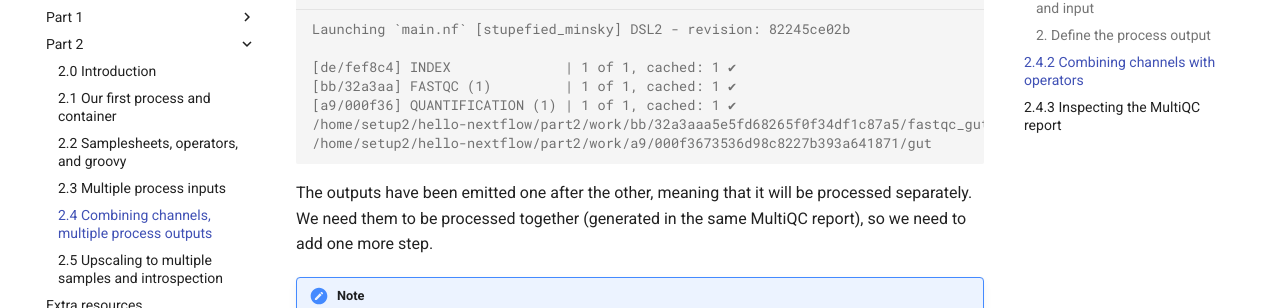
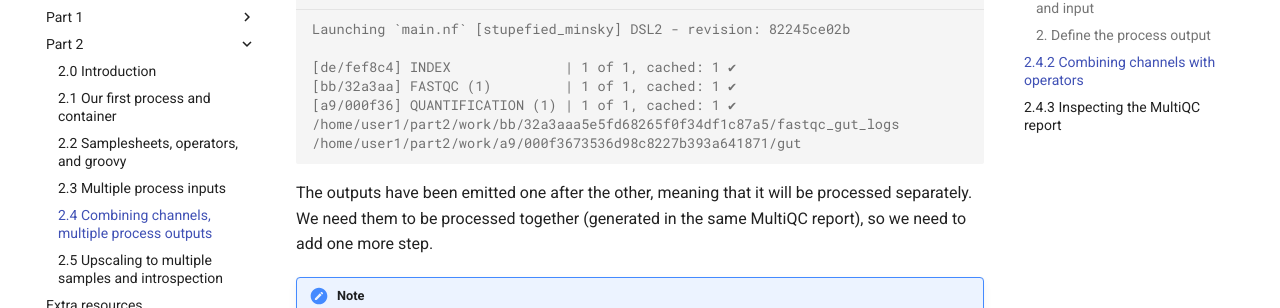
Before and after one commit to Sydney-Informatics-Hub/hello-nextflow, an MkDocs documentation site: the page built from docs/part2/04_multiqc.md, in a window 1280 px wide and 1400 px high, scrolled down 4653 px. Shown: the part 145-453 px from the top of the window. Built offline with MkDocs 1.6.1 and Material for MkDocs 9.7.7, drawn with Linux system fonts in a browser that asks for light colours; comment, search, counter and statistics services are not loaded; some of the changed text lies outside the part shown.

Commit message:
typos, small edits

````diff
--- a/docs/part2/04_multiqc.md
+++ b/docs/part2/04_multiqc.md
@@ -195,8 +195,8 @@ Launching `main.nf` [stupefied_minsky] DSL2 - revision: 82245ce02b
 [de/fef8c4] INDEX              | 1 of 1, cached: 1 ✔
 [bb/32a3aa] FASTQC (1)         | 1 of 1, cached: 1 ✔
 [a9/000f36] QUANTIFICATION (1) | 1 of 1, cached: 1 ✔
-/home/setup2/hello-nextflow/part2/work/bb/32a3aaa5e5fd68265f0f34df1c87a5/fastqc_gut_logs
-/home/setup2/hello-nextflow/part2/work/a9/000f3673536d98c8227b393a641871/gut
+/home/user1/part2/work/bb/32a3aaa5e5fd68265f0f34df1c87a5/fastqc_gut_logs
+/home/user1/part2/work/a9/000f3673536d98c8227b393a641871/gut
 ```
 
 The outputs have been emitted one after the other, meaning that it will be
@@ -258,7 +258,7 @@ Launching `main.nf` [small_austin] DSL2 - revision: 6ab927f137
 [de/fef8c4] INDEX              | 1 of 1, cached: 1 ✔
 [bb/32a3aa] FASTQC (1)         | 1 of 1, cached: 1 ✔
 [a9/000f36] QUANTIFICATION (1) | 1 of 1, cached: 1 ✔
-[/home/setup2/hello-nextflow/part2/work/bb/32a3aaa5e5fd68265f0f34df1c87a5/fastqc_gut_logs, /home/setup2/hello-nextflow/part2/work/a9/000f3673536d98c8227b393a641871/gut]
+[/home/user1/part2/work/bb/32a3aaa5e5fd68265f0f34df1c87a5/fastqc_gut_logs, /home/user1/part2/work/a9/000f3673536d98c8227b393a641871/gut]
 
 ```
 
````
Also changed, not shown: docs/part2/00_intro.md (+0 -2 lines), docs/part2/01_salmon_idx.md (+4 -4 lines).
